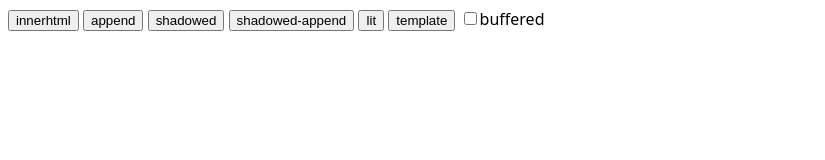
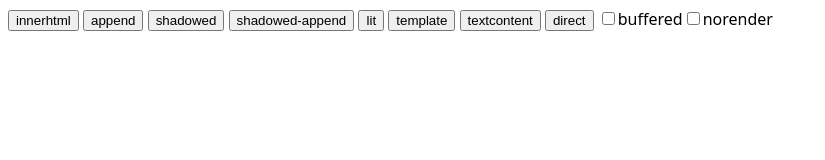
Before and after one commit to jsebrech/vanilla-benchmarks, a plain HTML site: page public/vanilla/index.html in a window 1280 px wide. Shown: the whole page, without its empty margins (0-825 px from the left). Drawn offline with Linux system fonts and the light colour scheme.

Commit message:
add more tests
- textcontent and direct tests
- norender mode
- better accuracy of elapsed measurement

```diff
--- a/public/vanilla/index.html
+++ b/public/vanilla/index.html
@@ -4,7 +4,11 @@
         <title>speed (vanilla)</title>
         <meta name="viewport" content="width=device-width, initial-scale=1, minimum-scale=1" />
         <style>
-            body { font-family: system-ui, sans-serif; }
+            body {
+                font-family: system-ui, sans-serif;
+                /* don't show scrollbar to avoid reflow */
+                overflow-y: hidden;
+            }
         </style>
     </head>
     <body>
--- a/public/vanilla/index.js
+++ b/public/vanilla/index.js
@@ -38,6 +38,12 @@ customElements.define('x-tick-append', class extends HTMLElement {
     }
 });
 
+customElements.define('x-tick-textcontent', class extends HTMLElement {
+    connectedCallback() {
+        this.textContent = '. ';
+    }
+});
+
 const template = document.createElement('template');
 template.innerHTML = '<span>.</span> ';
 customElements.define('x-tick-template', class extends HTMLElement {
@@ -50,12 +56,14 @@ customElements.define('x-app', class extends HTMLElement {
 
     #container;
     #buffered = false;
+    #rendered = true;
+    #running = false;
 
     connectedCallback() {
         const buttonContainer = document.createElement('div');
         this.append(buttonContainer);
 
-        ['innerhtml', 'append', 'shadowed', 'shadowed-append', 'lit', 'template'].forEach(
+        ['innerhtml', 'append', 'shadowed', 'shadowed-append', 'lit', 'template', 'textcontent', 'direct'].forEach(
             element => {
                 const button = document.createElement('button');
                 button.textContent = element;
@@ -64,41 +72,69 @@ customElements.define('x-app', class extends HTMLElement {
                 buttonContainer.insertAdjacentText('beforeend', ' ');
             });
 
-        const cb = document.createElement('input');
-        cb.type = 'checkbox';
-        cb.id = 'buffered';
-        cb.oninput = (e) => this.#buffered = e.target.checked;
-        buttonContainer.appendChild(cb);
-        const cbLabel = document.createElement('label');
-        cbLabel.htmlFor = 'buffered';
-        cbLabel.textContent = 'buffered';
-        cbLabel.title = 'buffered in a document fragment before appending to the main DOM';
-        buttonContainer.appendChild(cbLabel);
+        this.addCheckbox(
+            buttonContainer,
+            'buffered',
+            'buffered in a document fragment before appending to the main DOM',
+            (e) => this.#buffered = !!e.target.checked
+        );
+
+        this.addCheckbox(
+            buttonContainer,
+            'norender',
+            'create the elements but don\'t add them to the document',
+            (e) => this.#rendered = !e.target.checked
+        )
 
         this.#container = document.createElement('div');
         this.appendChild(this.#container);
     }
 
     run(element) {
+        if (this.#running) return;
+        this.#running = true;
         this.#container.innerHTML = '';
+        // give the browser the chance to do housekeeping after clearing the container
+        setTimeout(() => {
             const start = Date.now();
             let count = 0;
             const container = this.#buffered ? document.createDocumentFragment() : this.#container;
+            let tick;
             while (count < MAX_COUNT) {
-            const tick = document.createElement('x-tick-' + element);
-            container.append(tick);
+                if (element === 'direct') {
+                    tick = document.createElement('span');
+                    tick.textContent = '. ';
+                } else {
+                    tick = document.createElement('x-tick-' + element);
+                }
+                if (this.#rendered) container.append(tick);
                 count++;
             }
             if (this.#buffered) {
                 this.#container.append(container);
             }
-        const p = document.createElement('p');
-        this.#container.insertBefore(p, this.#container.firstChild);
             // wait until the browser completes the render to measure
             requestAnimationFrame(() => {
                 const elapsed = Date.now() - start;
                 const ticksPerMs = Math.round(count / elapsed);
+                const p = document.createElement('p');
                 p.textContent = `${count} ${element} ${this.#buffered ? 'buffered' : ''} components in ${elapsed} ms (${ticksPerMs} ticks/ms)`;
+                this.#container.insertBefore(p, this.#container.firstChild);
+                this.#running = false;
             });
+        }, 10);
+    }
+
+    addCheckbox(container, id, title, handler) {
+        const cb = document.createElement('input');
+        cb.type = 'checkbox';
+        cb.id = id;
+        cb.onchange = handler;
+        container.appendChild(cb);
+        const cbLabel = document.createElement('label');
+        cbLabel.htmlFor = id;
+        cbLabel.textContent = id;
+        cbLabel.title = title;
+        container.appendChild(cbLabel);
     }
 });
```
Lines whose indentation alone changed are shown as unchanged.
